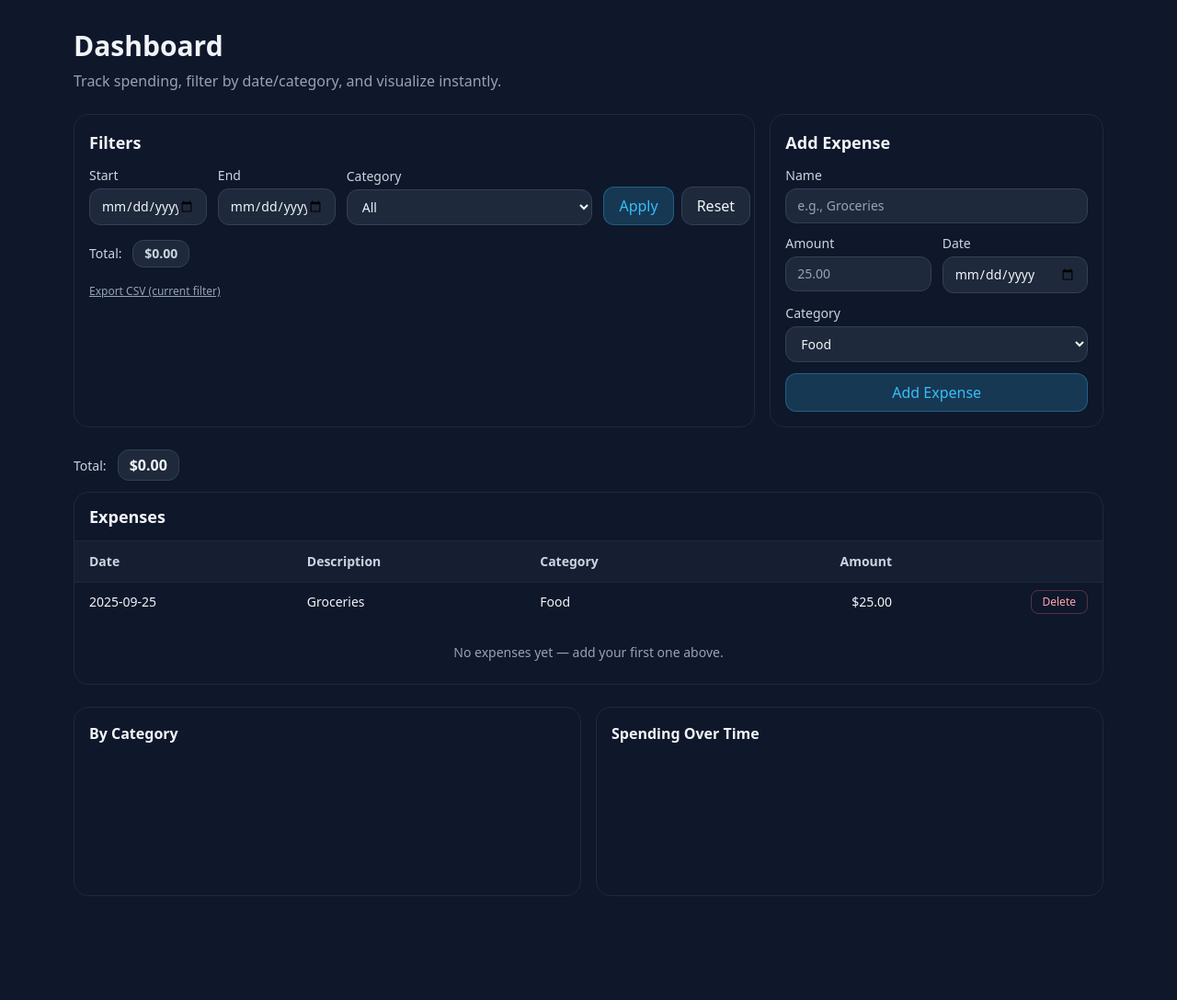
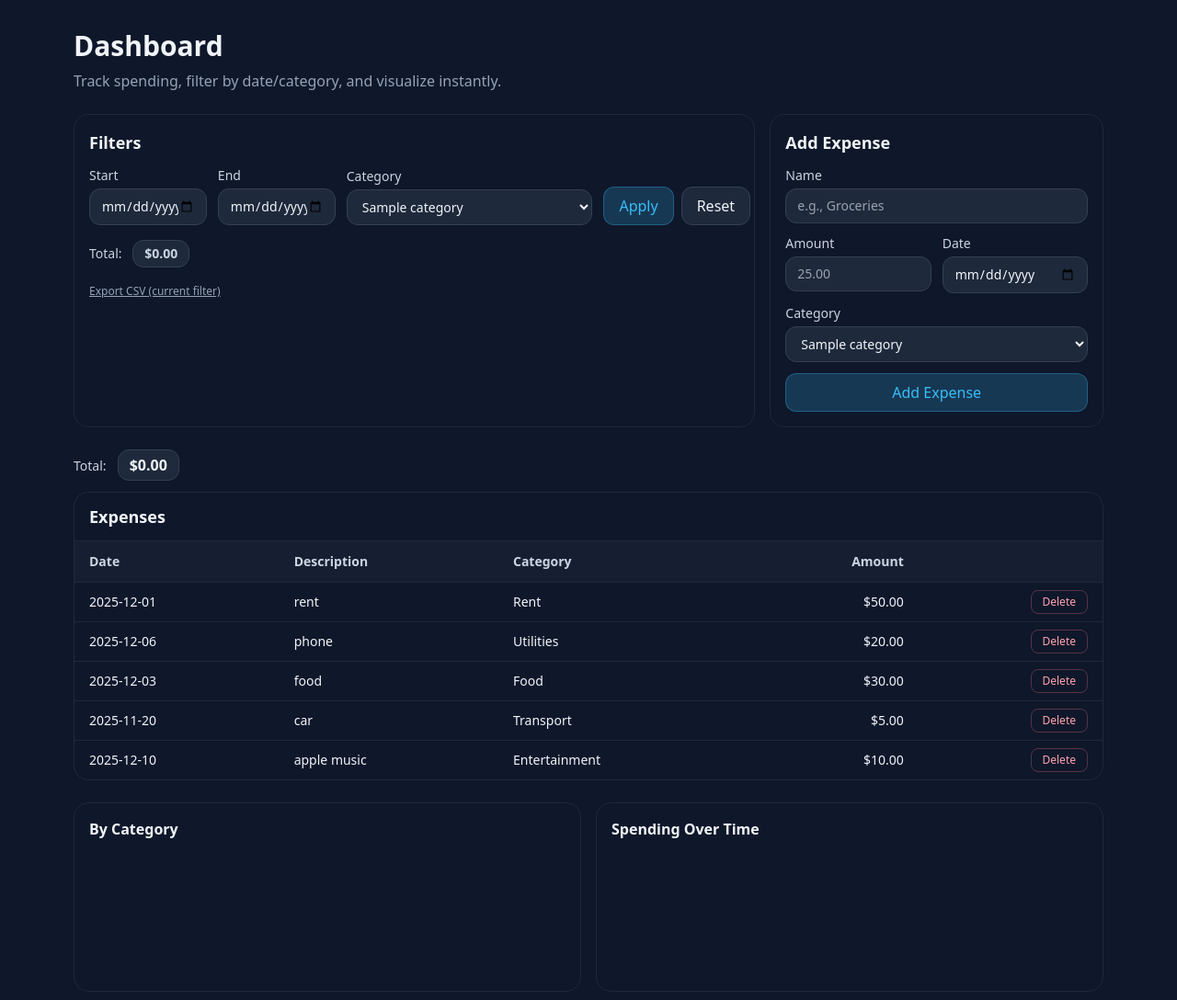
Before and after one commit to matheesha-20/Personal-Finance-Manager, a Flask app: template finance_app/templates/index.html in a window 1280 px wide. Shown: the top 1088 px of the page at 92% size. Before the commit the page ends 975 px from the top, so only its background shows below. Run offline with Flask 3, Linux system fonts and the light colour scheme; the template is opened without the code that fills it: values that come from a table or form of the project are taken from there, most other values are stand-ins (such as "Sample title", 1, 10 or a date in 2020); some libraries are stand-ins or nearby versions.

Commit message:
feat: enhance expense tracking functionality and UI with dynamic category selection

```diff
--- a/finance_app/app.py
+++ b/finance_app/app.py
@@ -23,59 +23,44 @@ class Expense(db.Model):
 with app.app_context():
     db.create_all()
 
-@app.route("/", methods=["GET", "POST"])
-def index():
-    # db = sqlite3.connect("finance.db")
-    # cur = db.cursor()
+    CATEGORIES = ['Food', 'Transport', 'Utilities', 'Entertainment', 'Rent', 'Health', 'Other']
 
-    # if request.method == "POST":
-    #     amount = request.form["amount"]
-    #     category = request.form["category"]
-
-    #     cur.execute(
-    #         "INSERT INTO expenses VALUES (NULL, ?, ?)",
-    #         (amount, category)
-    #     )
-    #     db.commit()
-
-    # cur.execute("SELECT SUM(amount) FROM expenses")
-    # total = cur.fetchone()[0] or 0
-
-    # cur.execute("SELECT amount, category FROM expenses")
-    # expenses = cur.fetchall()
-
-
-    # db.close()
-    return render_template("index.html")
-
-@app.route("/add", methods=["POST"])
-def add():
-
-    name = request.form["name"]
-    amount = request.form["amount"]
-    date_str = request.form["date"]
-    category = request.form["category"]
-
-
-    date = datetime.strptime(date_str, "%Y-%m-%d").date()
-
-    new_expense = Expense(name=name, amount=amount, date=date, category=category)
-    db.session.add(new_expense)
-    db.session.commit()
-
-
-
-    print(f"Added expense: {name}, {amount}, {date}, {category}")
-
-    flash("Expense added successfully!", "success")
-
-    return redirect(url_for("index"))
 
     @app.route("/")
     def index():
-        expenses = Expense.query.order_by(Expense.date.desc()).all()
+        expenses = Expense.query.order_by(Expense.date.desc(), Expense.id.desc()).all()
         total = sum(e.amount for e in expenses)
-        return render_template("index.html", expenses=expenses, total=total)
+        return render_template(
+
+            "index.html",
+            expenses=expenses,
+            total=total,
+            categories=CATEGORIES
+        )
+
+
+    @app.route("/add", methods=["POST"])
+    def add():
+        name = request.form["name"]
+        amount = float(request.form["amount"])
+        date_str = request.form["date"]
+        category = request.form["category"]
+
+        date = datetime.strptime(date_str, "%Y-%m-%d").date()
+
+        new_expense = Expense(
+            name=name,
+            amount=amount,
+            date=date,
+            category=category
+        )
+
+        db.session.add(new_expense)
+        db.session.commit()
+
+        flash("Expense added successfully!", "success")
+        return redirect(url_for("index"))
+
 
 
 
--- a/finance_app/templates/index.html
+++ b/finance_app/templates/index.html
@@ -80,10 +80,9 @@
               <select
                 class="w-full rounded-xl bg-slate-800 border border-slate-700 px-3 py-2 text-slate-100"
               >
-                <option value="">All</option>
-                <option>Food</option>
-                <option>Transport</option>
-                <option>Utilities</option>
+                {% for cat in categories %}
+                <option>{{ cat }}</option>
+                {% endfor %}
               </select>
             </label>
             <div class="flex gap-2">
@@ -166,10 +165,9 @@
                  required
                 class="w-full rounded-xl bg-slate-800 border border-slate-700 px-3 py-2 text-slate-100"
               >
-                <option>Food</option>
-                <option>Transport</option>
-                <option>Rent</option>
-                <option>Utilities</option>
+                {% for cat in categories %}
+                    <option>{{ cat }}</option>
+                {% endfor %}
               </select>
             </label>
             <button
@@ -209,11 +207,16 @@
               </tr>
             </thead>
             <tbody>
+
+                {% if expenses %}
+
+                {% for expense in expenses %}
+
               <tr class="border-t border-slate-800 hover:bg-slate-800/30">
-                <td class="px-4 py-2">2025-09-25</td>
-                <td class="px-4 py-2">Groceries</td>
-                <td class="px-4 py-2">Food</td>
-                <td class="px-4 py-2 text-right">$25.00</td>
+                <td class="px-4 py-2">{{ expense.date }}</td>
+                <td class="px-4 py-2">{{ expense.name }}</td>
+                <td class="px-4 py-2">{{ expense.category }}</td>
+                <td class="px-4 py-2 text-right">${{ "%.2f"|format(expense.amount) }}</td>
                 <td class="px-4 py-2 text-right">
                   <button
                     class="text-rose-300 hover:text-rose-200 text-xs border border-rose-400/30 px-3 py-1 rounded-lg"
@@ -222,11 +225,19 @@
                   </button>
                 </td>
               </tr>
+
+                {% endfor %}
+
+                {% else %}
+
               <tr>
                 <td colspan="5" class="px-4 py-6 text-center text-slate-400">
                   No expenses yet — add your first one above.
                 </td>
               </tr>
+
+                {% endif %}
+
             </tbody>
           </table>
         </div>
```
Also changed, not shown: finance_app/instance/finance.db.
